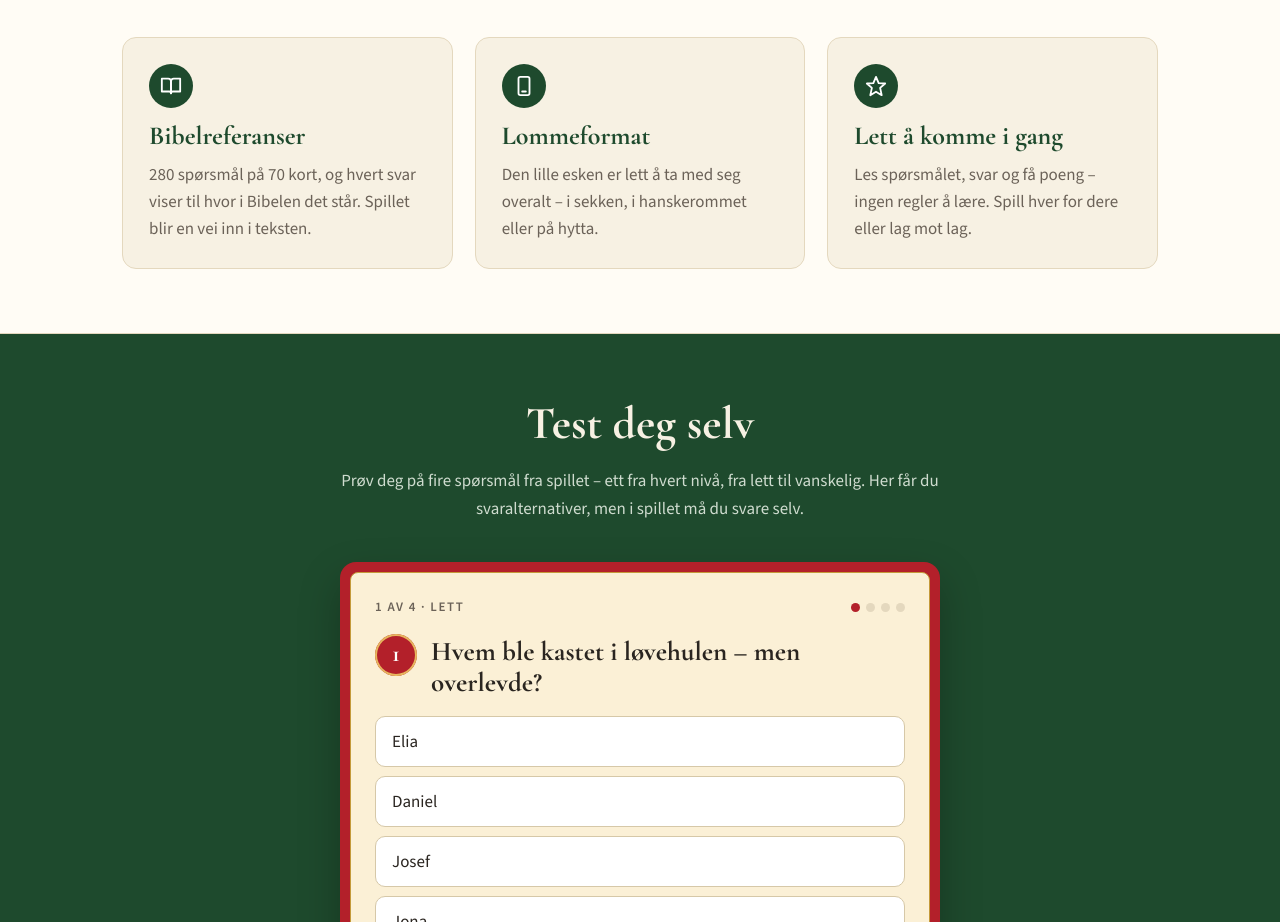
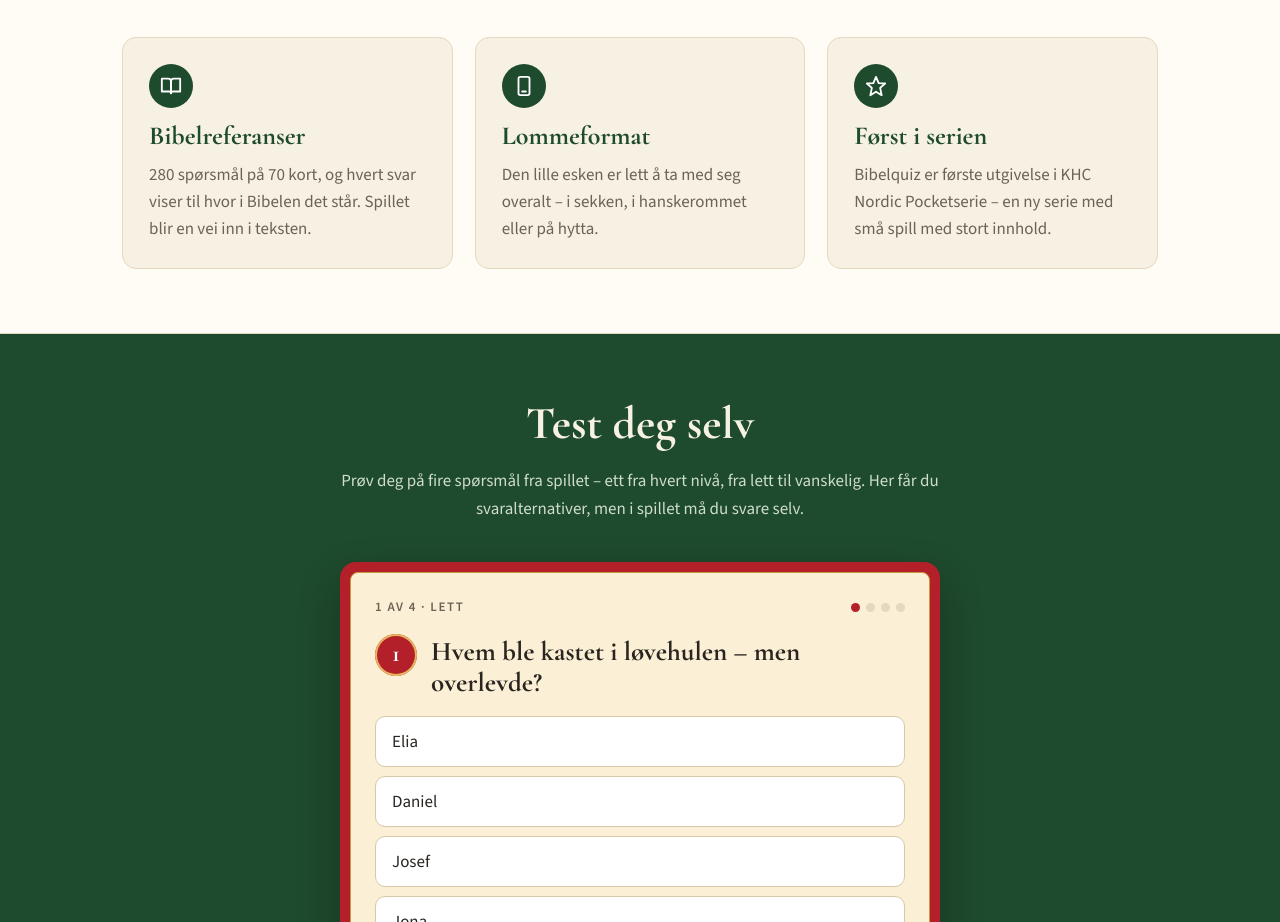
Before and after one commit to khcognito-netizen/bibelspillet, a plain HTML site: page index.html in a window 1280 px wide. Shown: the part 1033-1955 px from the top of the page. Drawn offline with nearby package versions, Linux system fonts and the light colour scheme.

Commit message:
Tilbake til kortet Først i serien
Co-Authored-By: Claude Opus 5.5 <noreply@anthropic.com>
Claude-Session: https://claude.ai/code/session_01JDPPjecN3jpAggnNFVFtKb

```diff
--- a/index.html
+++ b/index.html
@@ -179,8 +179,8 @@ footer .company{margin:10px 0}
       </div>
       <div class="card">
         <div class="ico"><svg width="22" height="22" viewBox="0 0 24 24" fill="none" stroke="currentColor" stroke-width="2" stroke-linecap="round" stroke-linejoin="round" aria-hidden="true"><path d="M12 2l2.9 6.9L22 9.3l-5.5 4.8L18.2 22 12 18.3 5.8 22l1.7-7.9L2 9.3l7.1-.4z"/></svg></div>
-        <h3>Lett å komme i gang</h3>
-        <p>Les spørsmålet, svar og få poeng – ingen regler å lære. Spill hver for dere eller lag mot lag.</p>
+        <h3>Først i serien</h3>
+        <p>Bibelquiz er første utgivelse i KHC Nordic Pocketserie – en ny serie med små spill med stort innhold.</p>
       </div>
     </div>
   </div>
```
